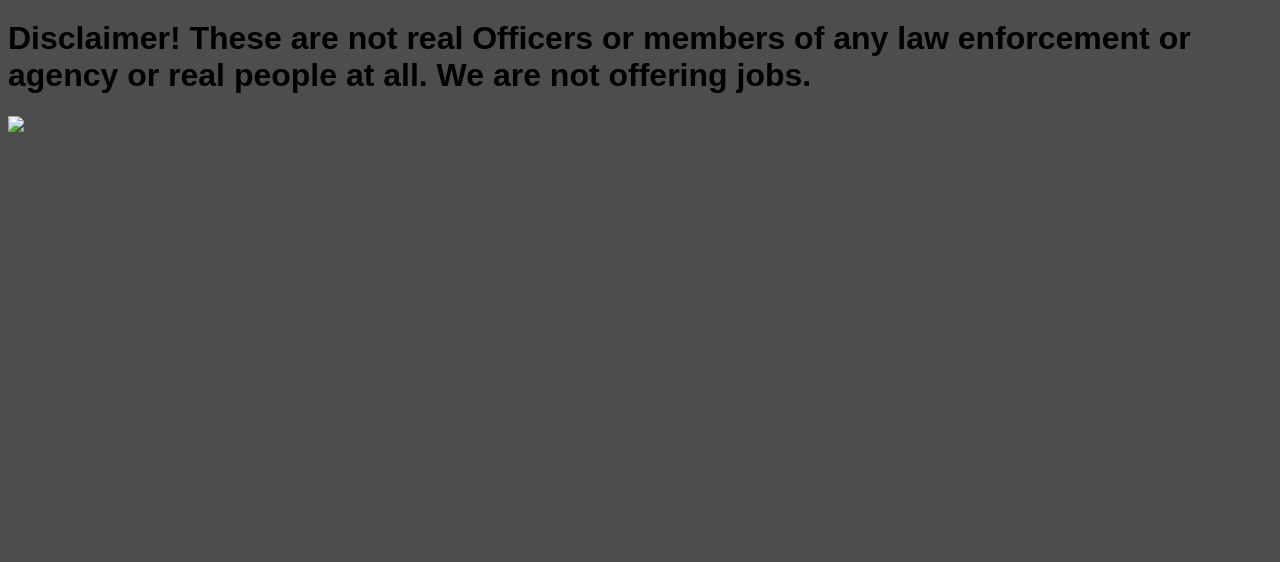
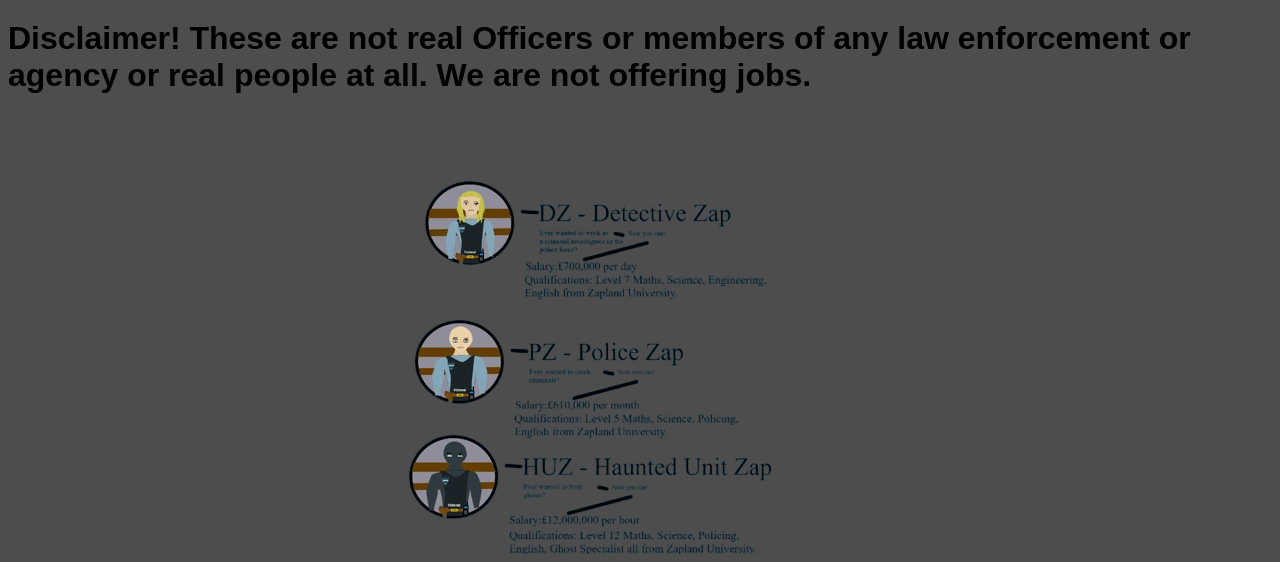
Before and after one commit to duimo4/Zapland-PD, a plain HTML site: page Departments.html in a window 1280 px wide. Shown: the part 245-807 px from the top of the page. Drawn offline with Linux system fonts and the light colour scheme; files whose address does not match are found by name.

Commit message:
Departments.html

```diff
--- a/Departments.html
+++ b/Departments.html
@@ -20,7 +20,7 @@
 </div>
 <div id="img3">
 <h1>Disclaimer! These are not real Officers or members of any law enforcement or agency or real people at all. We are not offering jobs.</h1>
-<img src="images/fictionalJobs.png">
+<img src="fictionalJobs.png">
 </div>
 </body>
 </html>
```
